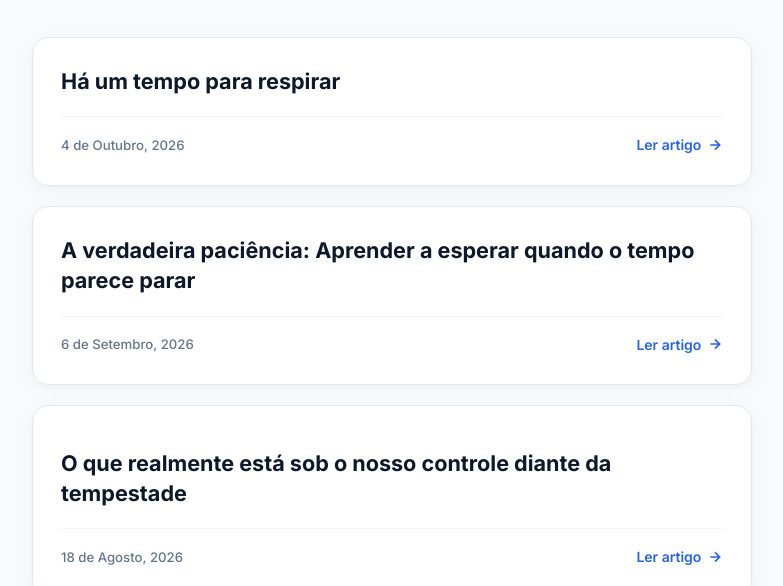
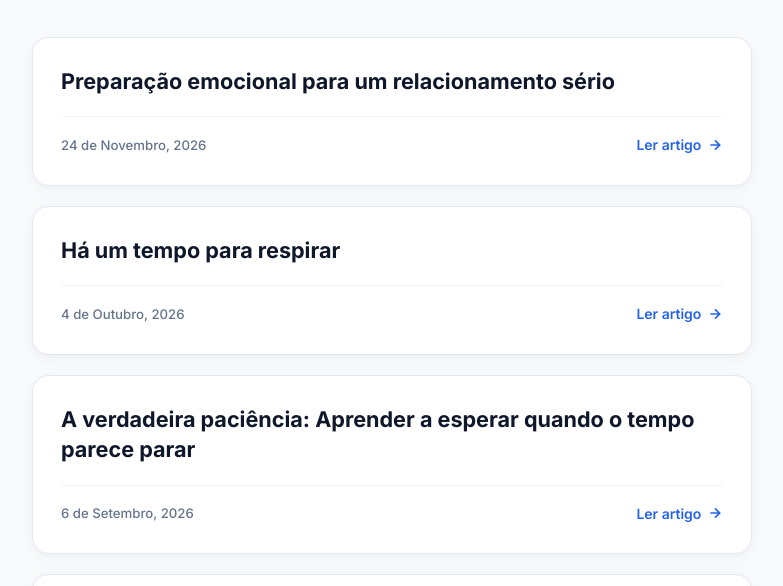
Before and after one commit to pradelson95/meu-blog-pessoal, a plain HTML site: page index.html in a window 1280 px wide. Shown: the part 160-746 px from the top of the page, without its empty margins (248-1031 px from the left). Drawn offline with Linux system fonts and the light colour scheme.

Commit message:
Update index.html

```diff
--- a/index.html
+++ b/index.html
@@ -32,6 +32,15 @@
 
       <!-- Lista de tarjetas en fondo claro -->
       <div class="posts-feed">
+
+        <!-- Tarjeta de la publicación 4 (Más reciente) -->
+        <article class="post-card" data-id="4">
+          <h2 class="post-title">Preparação emocional para um relacionamento sério</h2>
+          <div class="card-footer-info">
+            <time class="post-date">24 de Novembro, 2026</time>
+            <span class="read-more">Ler artigo <svg width="16" height="16" viewBox="0 0 24 24" fill="none" stroke="currentColor" stroke-width="2.5"><path d="M5 12h14M12 5l7 7-7 7"/></svg></span>
+          </div>
+        </article>
 
         <!-- Tarjeta de la publicación 3 (Más reciente) -->
         <article class="post-card" data-id="3">
```
